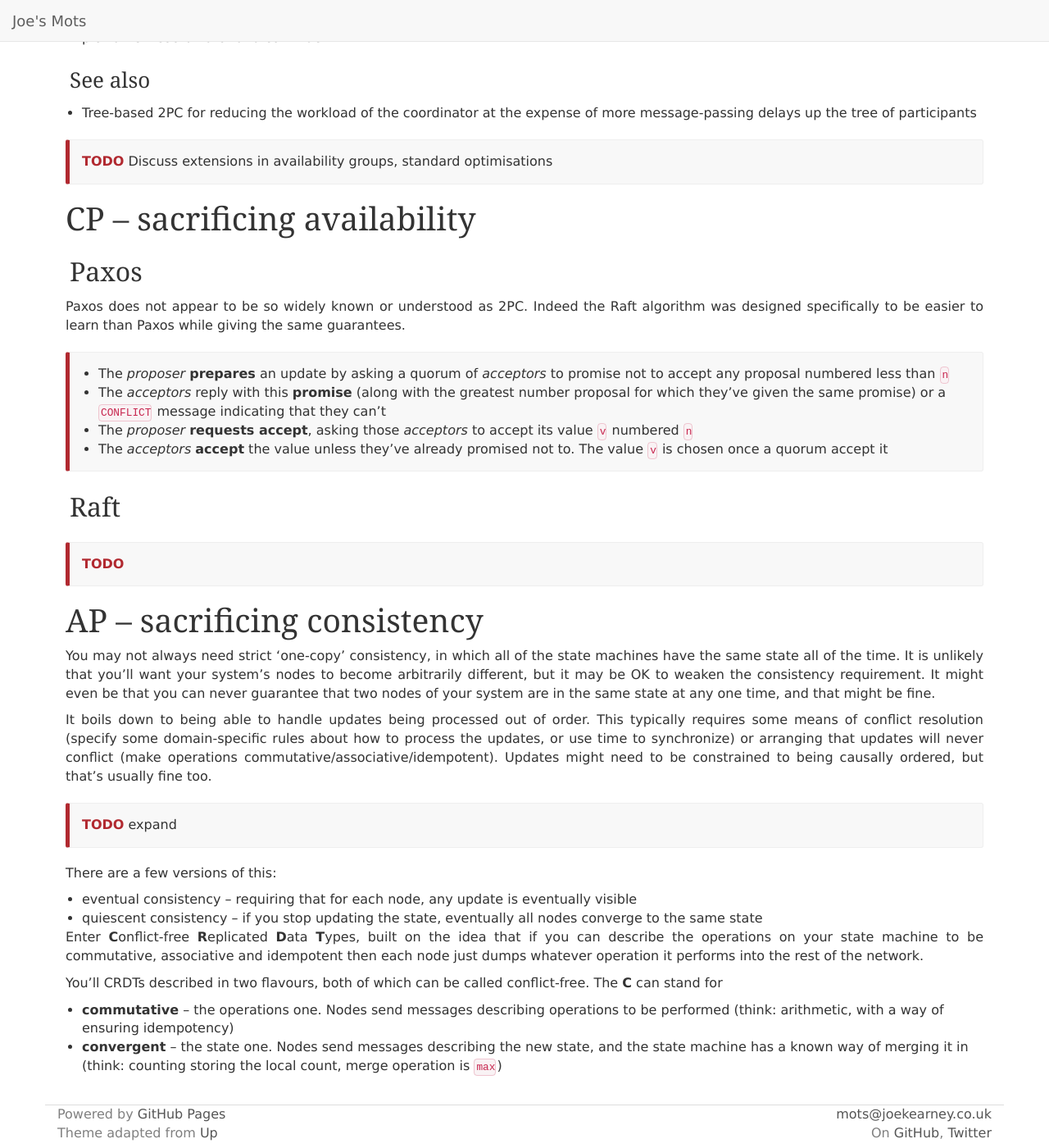
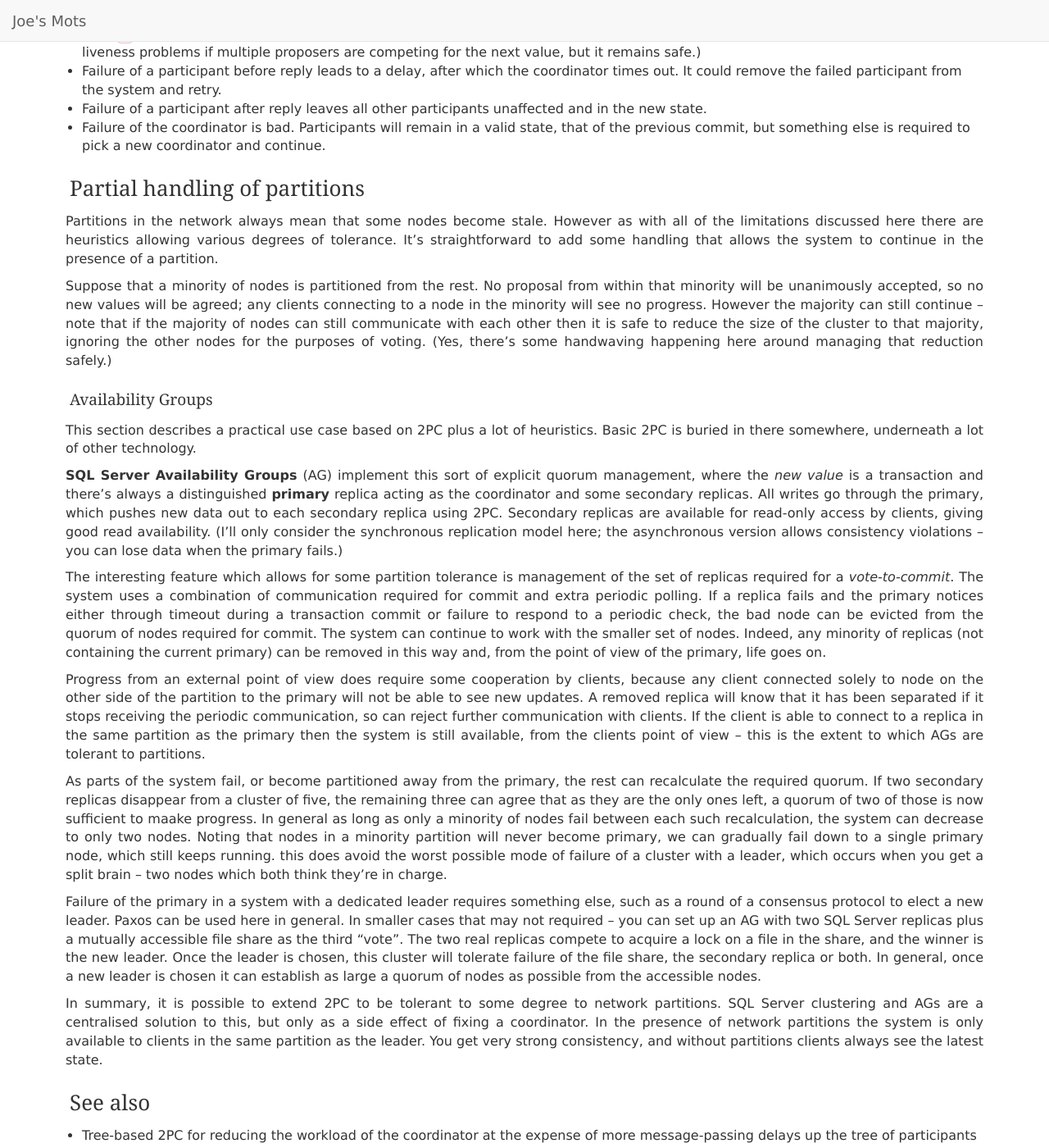
Before and after one commit to joekearney/joekearney.github.io, a Jekyll site: the page built from _posts/2015-01-12-distrib-protocols.md, in a window 1280 px wide and 1400 px high, scrolled down 1393 px. Shown: the whole window at 82% size. Built offline with Jekyll 4.4.1, drawn with Linux system fonts in a browser that asks for light colours; some web fonts are replaced; Markdown is read by kramdown in place of the engine named in the settings; formulas are drawn with MathJax 3; some of the changed text lies outside the part shown.

Commit message:
flesh out 2PC section

```diff
--- a/_posts/2015-01-12-distrib-protocols.md
+++ b/_posts/2015-01-12-distrib-protocols.md
@@ -1,13 +1,15 @@
 ---
 layout: post
 title: Protocols for Distributed State
-description: an overview of distributed state management
+description: overview of consensus
 categories:
 - work
 tags:
 - interesting
 - draft
 author: Joe Kearney
+js-require:
+-  http://cdn.mathjax.org/mathjax/latest/MathJax.js?config=TeX-AMS-MML_HTMLorMML
 ---
 
 <div class="inline-image inline-image-right">
@@ -29,34 +31,64 @@ Many expositions of these algorithms (at least those that have strong consistenc
 
 These algorithms handle failure of a participant by crashing (allowing that it may restart later), and not necessarily Byzantine (malicious or buggy) failures that may send arbitrary messages. It gets much more complicated to handle this.
 
+***
+
 # CA -- sacrificing partition tolerance
 
 ## Two-phase commit
 
-2PC is the granddaddy of distributed system protocols. It's widely used in traditional database clustering implementations. There's a huge body of literature behind it, encompassing the algorithm itself and optimisations that make it work well in practice.
+> The proposer of a new value asks all other participants to vote to commit, then announces the decision.
 
->	* A distinguished coordinator sends the new value to all participants who vote on whether to commit
->	* The coordinator **waits** for a `yes` vote from each
->	* Once it has received all votes, it sends a `commit` command to each, or a `rollback` if there was any `no` or timeout
+2PC is the granddaddy of distributed system protocols. It's widely used in traditional database clustering implementations. There's a huge body of literature behind it, encompassing the algorithm itself and optimisations and heuristics that make it work well in practice.
 
-<div class="bs-callout bs-callout-danger"><span class="heading">TODO</span> Discuss partitions</div>
+Often the proposer is a designated coordinator, and remains so for many transactions. (Think database clustering, where you have a single primary and many secondary replicas.) This is not required to be the case -- multi-resource XA transaction management in principal allows any participant to propse a new value.
+
+### Steps
+
+1. A coordinator sends the new value to all participants who vote on whether to commit
+2. The coordinator **waits** for a `yes` vote from each
+3. Once it has received all votes, it sends a `commit` command to each, or a `rollback` if there was any `no` or timeout
 
 ### Failure handling
 
-* On a `no` vote from any participant, the coordinator rolls back the transaction, and the state is unchanged.
+* On a `no` vote from any participant, the coordinator rolls back the transaction, and the state is unchanged. (This can lead to obvious liveness problems if multiple proposers are competing for the next value, but it remains safe.)
 * Failure of a participant before reply leads to a delay, after which the coordinator times out. It could remove the failed participant from the system and retry.
 * Failure of a participant after reply leaves all other participants unaffected and in the new state.
 * Failure of the coordinator is bad. Participants will remain in a valid state, that of the previous commit, but something else is required to pick a new coordinator and continue.
+
+### Partial handling of partitions
+
+Partitions in the network always mean that some nodes become stale. However as with all of the limitations discussed here there are heuristics allowing various degrees of tolerance. It's straightforward to add some handling that allows the system to continue in the presence of a partition.
+
+Suppose that a minority of nodes is partitioned from the rest. No proposal from within that minority will be unanimously accepted, so no new values will be agreed; any clients connecting to a node in the minority will see no progress. However the majority can still continue -- note that if the majority of nodes can still communicate with each other then it is safe to reduce the size of the cluster to that majority, ignoring the other nodes for the purposes of voting. (Yes, there's some handwaving happening here around managing that reduction safely.)
+
+#### Availability Groups
+
+This section describes a practical use case based on 2PC plus a lot of heuristics. Basic 2PC is buried in there somewhere, underneath a lot of other technology.
+
+**SQL Server Availability Groups** (AG) implement this sort of explicit quorum management, where the _new value_ is a transaction and there's always a distinguished **primary** replica acting as the coordinator and some secondary replicas. All writes go through the primary, which pushes new data out to each secondary replica using 2PC. Secondary replicas are available for read-only access by clients, giving good read availability. (I'll only consider the synchronous replication model here; the asynchronous version allows consistency violations -- you can lose data when the primary fails.)
+
+The interesting feature which allows for some partition tolerance is management of the set of replicas required for a _vote-to-commit_. The system uses a combination of  communication required for commit and extra periodic polling. If a replica fails and the primary notices either through timeout during a transaction commit or failure to respond to a periodic check, the bad node can be evicted from the quorum of nodes required for commit. The system can continue to work with the smaller set of nodes. Indeed, any minority of replicas (not containing the current primary) can be removed in this way and, from the point of view of the primary, life goes on.
+
+Progress from an external point of view does require some cooperation by clients, because any client connected solely to node on the other side of the partition to the primary will not be able to see new updates. A removed replica will know that it has been separated if it stops receiving the periodic communication, so can reject further communication with clients. If the client is able to connect to a replica in the same partition as the primary then the system is still available, from the clients point of view -- this is the extent to which AGs are tolerant to partitions.
+
+As parts of the system fail, or become partitioned away from the primary, the rest can recalculate the required quorum. If two secondary replicas disappear from a cluster of five, the remaining three can agree that as they are the only ones left, a quorum of two of those is now sufficient to maake progress. In general as long as only a minority of nodes fail between each such recalculation, the system can decrease to only two nodes. Noting that nodes in a minority partition will never become primary, we can gradually fail down to a single primary node, which still keeps running. this does avoid the worst possible mode of failure of a cluster with a leader, which occurs when you get a split brain -- two nodes which both think they're in charge.
+
+Failure of the primary in a system with a dedicated leader requires something else, such as a round of a consensus protocol to elect a new leader. Paxos can be used here in general. In smaller cases that may not required -- you can set up an AG with two SQL Server replicas plus a mutually accessible file share as the third "vote". The two real replicas compete to acquire a lock on a file in the share, and the winner is the new leader. Once the leader is chosen, this cluster will tolerate failure of the file share, the secondary replica or both. In general, once a new leader is chosen it can establish as large a quorum of nodes as possible from the accessible nodes.
+
+In summary, it is possible to extend 2PC to be tolerant to some degree to network partitions. SQL Server clustering and AGs are a centralised solution to this, but only as a side effect of fixing a coordinator. In the presence of network partitions the system is only available to clients in the same partition as the leader. You get very strong consistency, and without partitions clients always see the latest state.
 
 ### See also
 
 * Tree-based 2PC for reducing the workload of the coordinator at the expense of more message-passing delays up the tree of participants
 
-<div class="bs-callout bs-callout-danger"><span class="heading">TODO</span> Discuss extensions in availability groups, standard optimisations</div>
+***
 
 # CP -- sacrificing availability
 
 ## Paxos
+
+> Ask for the right to set the \\(n\\)th value. If a majority promise to follow you, then you can assert your value to all others. Otherwise, you're already behind someone else -- try again.
 
 Paxos does not appear to be so widely known or understood as 2PC. Indeed the Raft algorithm was designed specifically to be easier to learn than Paxos while giving the same guarantees.
 
@@ -68,6 +100,8 @@ Paxos does not appear to be so widely known or understood as 2PC. Indeed the Raf
 ## Raft
 
 <div class="bs-callout bs-callout-danger"><span class="heading">TODO</span></div>
+
+***
 
 # AP -- sacrificing consistency
 
@@ -87,4 +121,4 @@ Enter **C**onflict-free **R**eplicated **D**ata **T**ypes, built on the idea tha
 You'll CRDTs described in two flavours, both of which can be called conflict-free. The **C** can stand for
 
 * **commutative** -- the operations one. Nodes send messages describing operations to be performed (think: arithmetic, with a way of ensuring idempotency)
-* **convergent** -- the state one. Nodes send messages describing the new state, and the state machine has a known way of merging it in (think: counting storing the local count, merge operation is `max`)
+* **convergent** -- the state one. Nodes send messages describing the new state, and the state machine has a known way of merging it in (think: counting by storing the count at each replica, merge operation is \\(\max(\cdot, \cdot)\\))
```
